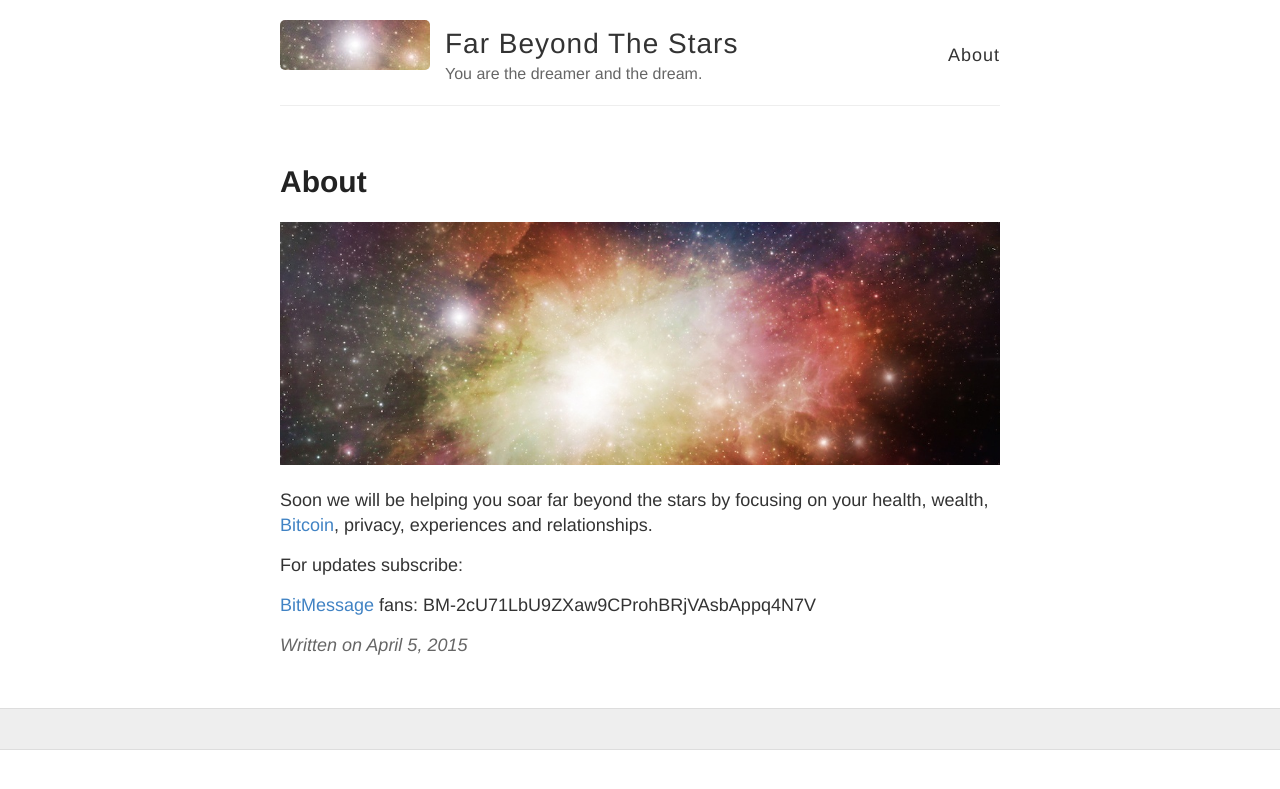
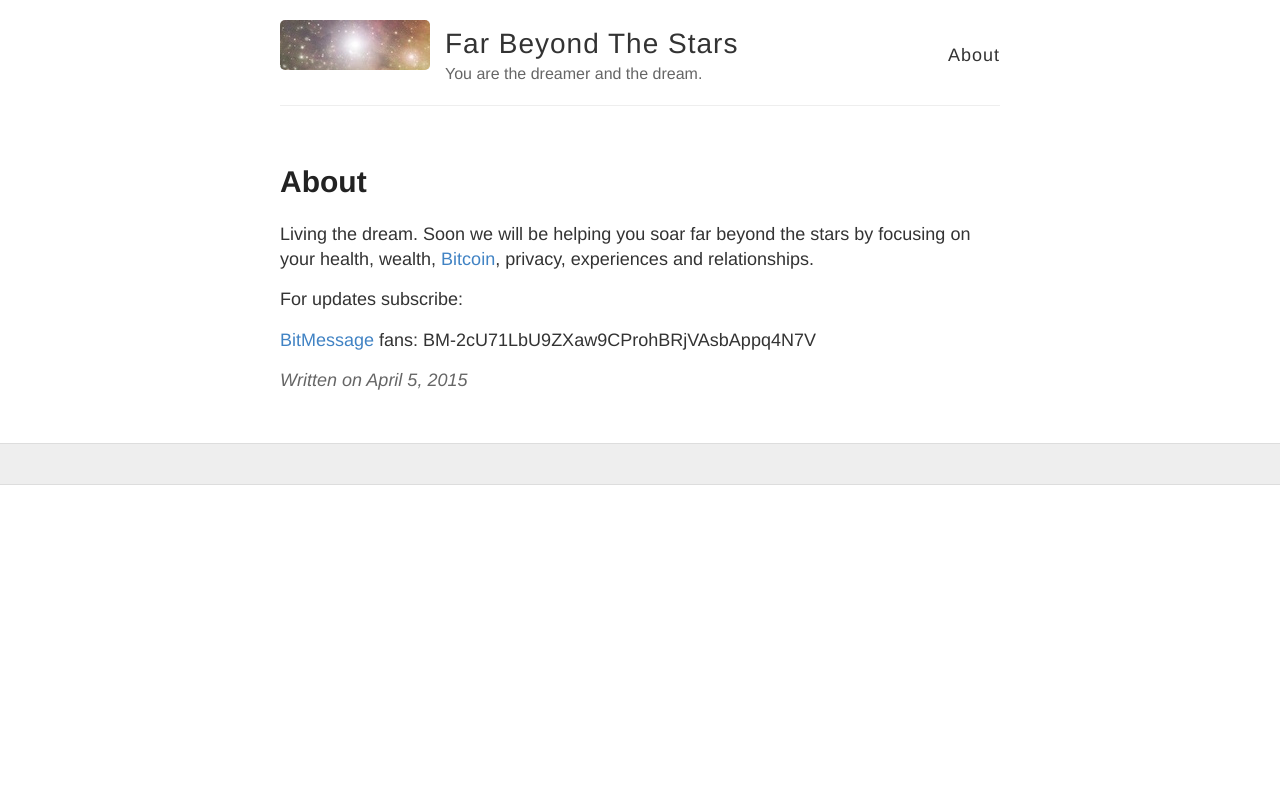
Before and after one commit to kripikroli/dev_farbeyondthestars, a Jekyll site: the page built from _posts/2015-4-5-about-far-beyond-the-stars.md, in a window 1280 px wide. Shown: the top 789 px of the page. Built offline with Jekyll 4.4.1, drawn with Linux system fonts in a browser that asks for light colours; Markdown is read by kramdown in place of the engine named in the settings.

Commit message:
Update 2015-4-5-about-far-beyond-the-stars.md

```diff
--- a/_posts/2015-4-5-about-far-beyond-the-stars.md
+++ b/_posts/2015-4-5-about-far-beyond-the-stars.md
@@ -3,10 +3,7 @@
 title: About
 published: true
 ---
-<p>
-<img src="http://www.farbeyondthestars.com/images/farbeyondthestars.jpg" alt="Far Beyond The Stars">
-<p>
-Soon we will be helping you soar far beyond the stars by focusing on your health, wealth, <a href="http://www.bitcoin.kn">Bitcoin</a>, privacy, experiences and relationships.
+Living the dream. Soon we will be helping you soar far beyond the stars by focusing on your health, wealth, <a href="http://www.bitcoin.kn">Bitcoin</a>, privacy, experiences and relationships.
 <p>
 For updates subscribe:
 <p>
```
